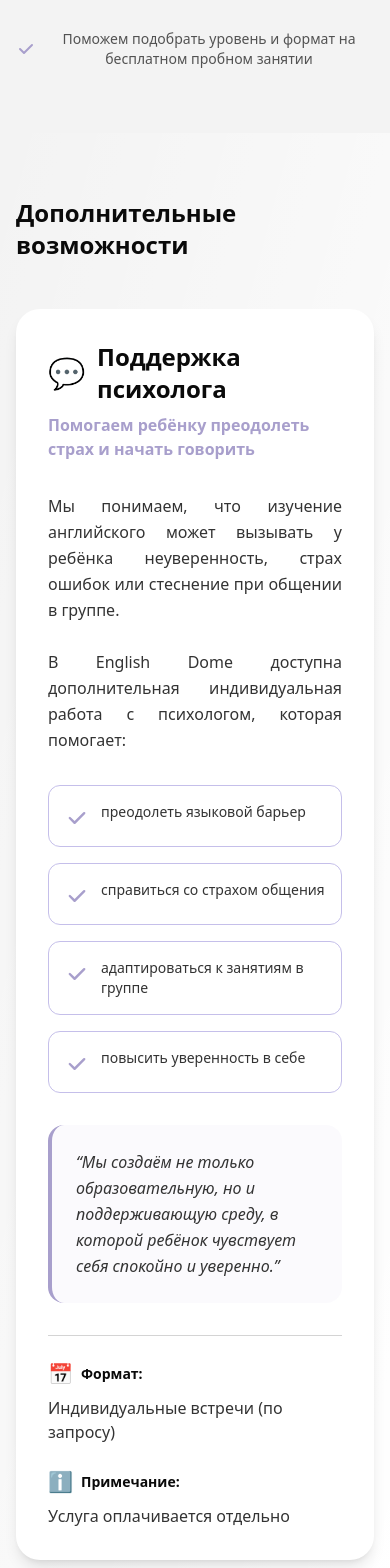
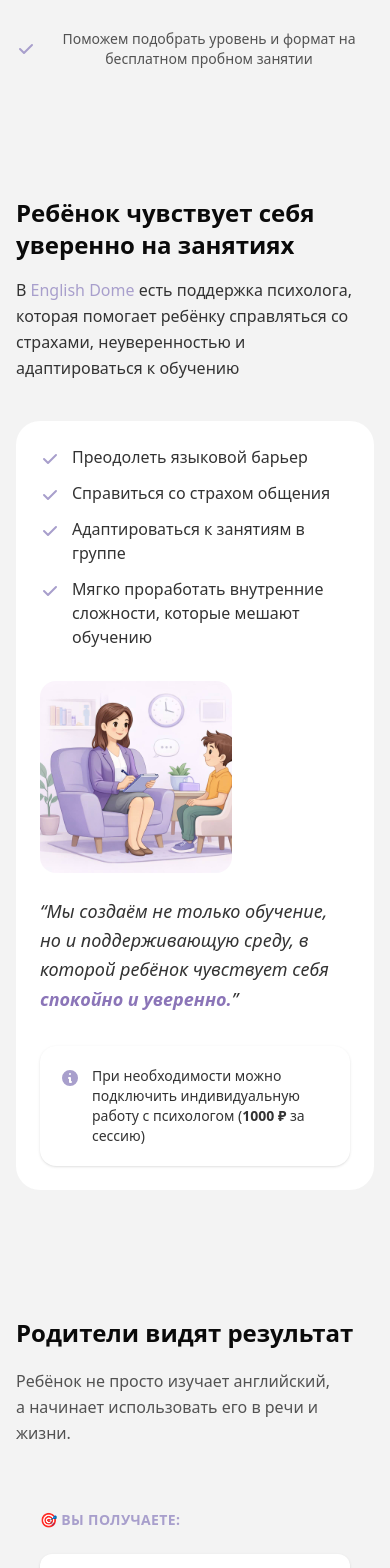
Before and after one commit to ibragim3007/enlgihs-school-landing, a Next.js app: page / in a window 390 px wide. Shown: the part 8460-10028 px from the top of the page. Built offline with nearby package versions, Linux system fonts and the light colour scheme.

Commit message:
feat: psych

```diff
--- a/components/sections/Psychologist.tsx
+++ b/components/sections/Psychologist.tsx
@@ -1,55 +1,39 @@
 import { SECTION_IDS } from "@/constants/navigation";
 import {
   PSYCHOLOGIST_HEADING,
-  PSYCHOLOGIST_SUBHEADING,
-  PSYCHOLOGIST_SUBTITLE,
   PSYCHOLOGIST_DESCRIPTION,
   PSYCHOLOGIST_BENEFITS,
-  PSYCHOLOGIST_CONCLUSION,
-  PSYCHOLOGIST_FORMAT,
+  PSYCHOLOGIST_QUOTE,
+  PSYCHOLOGIST_QUOTE_BOLD,
   PSYCHOLOGIST_NOTE,
+  PSYCHOLOGIST_IMAGE_SRC,
 } from "@/constants/psychologist";
 import SectionHeading from "@/components/ui/SectionHeading";
+import Image from "next/image";
 
 export default function Psychologist() {
   return (
-    <section
-      id={SECTION_IDS.psychologist}
-      className="py-16 lg:py-24 bg-gradient-to-br from-primary-50 to-white"
-    >
+    <section id={SECTION_IDS.psychologist} className="py-16 lg:py-24">
       <div className="mx-auto max-w-[1400px] px-4 sm:px-6 lg:px-8">
-        <SectionHeading className="mb-12 lg:mb-16">
+        <SectionHeading className="mb-4 lg:mb-6">
           {PSYCHOLOGIST_HEADING}
         </SectionHeading>
 
-        <div className="grid gap-12 lg:gap-16">
-          {/* Main Card */}
-          <div className="rounded-3xl bg-white p-8 lg:p-10 shadow-lg hover:shadow-xl transition-shadow">
-            {/* Subheading */}
-            <div className="mb-2 flex items-center gap-3">
-              <span className="text-3xl">💬</span>
-              <h3 className="text-2xl lg:text-3xl font-bold text-neutral-950">
-                {PSYCHOLOGIST_SUBHEADING}
-              </h3>
-            </div>
-            <p className="text-base lg:text-lg text-primary-700 font-semibold mb-8">
-              {PSYCHOLOGIST_SUBTITLE}
+        <p className="text-base lg:text-lg text-neutral-700 leading-relaxed max-w-2xl mb-10 lg:mb-14">
+          В <span className="text-primary-700 font-medium">English Dome</span>{" "}
+          есть поддержка психолога, которая помогает ребёнку справляться со
+          страхами, неуверенностью и адаптироваться к обучению
         </p>
 
-            {/* Description */}
-            <p className="text-base lg:text-lg text-neutral-700 leading-relaxed whitespace-pre-line mb-8 text-justify">
-              {PSYCHOLOGIST_DESCRIPTION}
-            </p>
-
-            {/* Benefits Grid */}
-            <div className="grid md:grid-cols-2 gap-4 mb-8">
+        <div className="rounded-3xl bg-surface p-6 sm:p-10 lg:p-14">
+          <ul className="flex flex-col gap-3 mb-8 lg:mb-10">
             {PSYCHOLOGIST_BENEFITS.map((benefit) => (
-                <div
+              <li
                 key={benefit}
-                  className="flex items-start gap-3 p-4 rounded-xl bg-gradient-to-br from-primary-50 to-primary-100/50 border border-primary-600"
+                className="flex items-start gap-3 text-base text-neutral-700"
               >
                 <svg
-                    className="mt-1 h-6 w-6 shrink-0 text-primary-700"
+                  className="mt-1 h-5 w-5 shrink-0 text-primary-700"
                   viewBox="0 0 20 20"
                   fill="currentColor"
                 >
@@ -59,41 +43,48 @@ export default function Psychologist() {
                     clipRule="evenodd"
                   />
                 </svg>
-                  <span className="text-sm lg:text-base text-neutral-700 font-medium">
                 {benefit}
-                  </span>
-                </div>
+              </li>
             ))}
+          </ul>
+
+          <div className="flex flex-col sm:flex-row items-start gap-6 lg:gap-10 mb-8 lg:mb-10">
+            <div className="relative w-48 h-48 sm:w-56 sm:h-56 lg:w-64 lg:h-64 shrink-0 overflow-hidden rounded-2xl">
+              <Image
+                src={PSYCHOLOGIST_IMAGE_SRC}
+                alt="Психолог на занятии с ребёнком"
+                fill
+                className="object-cover"
+                sizes="(max-width: 640px) 192px, (max-width: 1024px) 224px, 256px"
+              />
             </div>
 
-            {/* Conclusion */}
-            <div className="rounded-2xl bg-primary-700/5 p-6 border-l-4 border-primary-700 mb-8">
-              <p className="text-base lg:text-lg text-neutral-700 leading-relaxed italic">
-                &ldquo;{PSYCHOLOGIST_CONCLUSION}&rdquo;
-              </p>
+            <blockquote className="text-lg lg:text-xl text-neutral-700 leading-relaxed italic self-center">
+              &ldquo;{PSYCHOLOGIST_QUOTE}{" "}
+              <strong className="font-bold text-primary-800">
+                {PSYCHOLOGIST_QUOTE_BOLD}
+              </strong>
+              &rdquo;
+            </blockquote>
           </div>
 
-            {/* Format and Note */}
-            <div className="grid md:grid-cols-2 gap-6 pt-6 border-t border-neutral-200">
-              <div>
-                <p className="text-sm font-semibold text-neutral-950 mb-2 flex items-center gap-2">
-                  <span className="text-xl">📅</span>
-                  Формат:
+          <div className="flex items-start gap-3 rounded-2xl bg-white p-5 shadow-sm">
+            <svg
+              className="mt-0.5 h-5 w-5 shrink-0 text-primary-700"
+              viewBox="0 0 20 20"
+              fill="currentColor"
+            >
+              <path
+                fillRule="evenodd"
+                d="M18 10a8 8 0 11-16 0 8 8 0 0116 0zm-7-4a1 1 0 11-2 0 1 1 0 012 0zM9 9a1 1 0 000 2v3a1 1 0 001 1h1a1 1 0 100-2v-3a1 1 0 00-1-1H9z"
+                clipRule="evenodd"
+              />
+            </svg>
+            <p className="text-sm lg:text-base text-neutral-700">
+              {PSYCHOLOGIST_NOTE.split("1000 ₽")[0]}
+              <strong className="font-bold">1000 ₽</strong>
+              {PSYCHOLOGIST_NOTE.split("1000 ₽")[1]}
             </p>
-                <p className="text-base text-neutral-700 font-medium">
-                  {PSYCHOLOGIST_FORMAT}
-                </p>
-              </div>
-              <div>
-                <p className="text-sm font-semibold text-neutral-950 mb-2 flex items-center gap-2">
-                  <span className="text-xl">ℹ️</span>
-                  Примечание:
-                </p>
-                <p className="text-base text-neutral-700 font-medium">
-                  {PSYCHOLOGIST_NOTE}
-                </p>
-              </div>
-            </div>
           </div>
         </div>
       </div>
--- a/constants/psychologist.ts
+++ b/constants/psychologist.ts
@@ -1,22 +1,22 @@
-export const PSYCHOLOGIST_HEADING = "Дополнительные возможности";
-
-export const PSYCHOLOGIST_SUBHEADING = "Поддержка психолога";
-
-export const PSYCHOLOGIST_SUBTITLE =
-  "Помогаем ребёнку преодолеть страх и начать говорить";
+export const PSYCHOLOGIST_HEADING =
+  "Ребёнок чувствует себя уверенно на занятиях";
 
 export const PSYCHOLOGIST_DESCRIPTION =
-  "Мы понимаем, что изучение английского может вызывать у ребёнка неуверенность, страх ошибок или стеснение при общении в группе.\n\nВ English Dome доступна дополнительная индивидуальная работа с психологом, которая помогает:";
+  "В English Dome есть поддержка психолога, которая помогает ребёнку справляться со страхами, неуверенностью и адаптироваться к обучению";
 
 export const PSYCHOLOGIST_BENEFITS = [
-  "преодолеть языковой барьер",
-  "справиться со страхом общения",
-  "адаптироваться к занятиям в группе",
-  "повысить уверенность в себе",
+  "Преодолеть языковой барьер",
+  "Справиться со страхом общения",
+  "Адаптироваться к занятиям в группе",
+  "Мягко проработать внутренние сложности, которые мешают обучению",
 ];
 
-export const PSYCHOLOGIST_CONCLUSION =
-  "Мы создаём не только образовательную, но и поддерживающую среду, в которой ребёнок чувствует себя спокойно и уверенно.";
+export const PSYCHOLOGIST_QUOTE =
+  "Мы создаём не только обучение, но и поддерживающую среду, в которой ребёнок чувствует себя";
 
-export const PSYCHOLOGIST_FORMAT = "Индивидуальные встречи (по запросу)";
-export const PSYCHOLOGIST_NOTE = "Услуга оплачивается отдельно";
+export const PSYCHOLOGIST_QUOTE_BOLD = "спокойно и уверенно.";
+
+export const PSYCHOLOGIST_NOTE =
+  "При необходимости можно подключить индивидуальную работу с психологом (1000 ₽ за сессию)";
+
+export const PSYCHOLOGIST_IMAGE_SRC = "/assets/psych.jpg";
```
Lines whose indentation alone changed are shown as unchanged.
